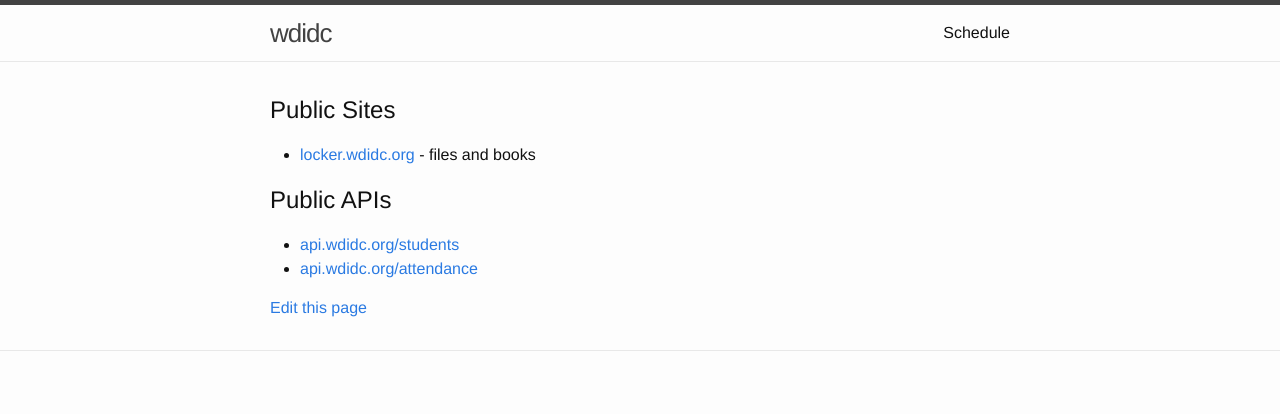
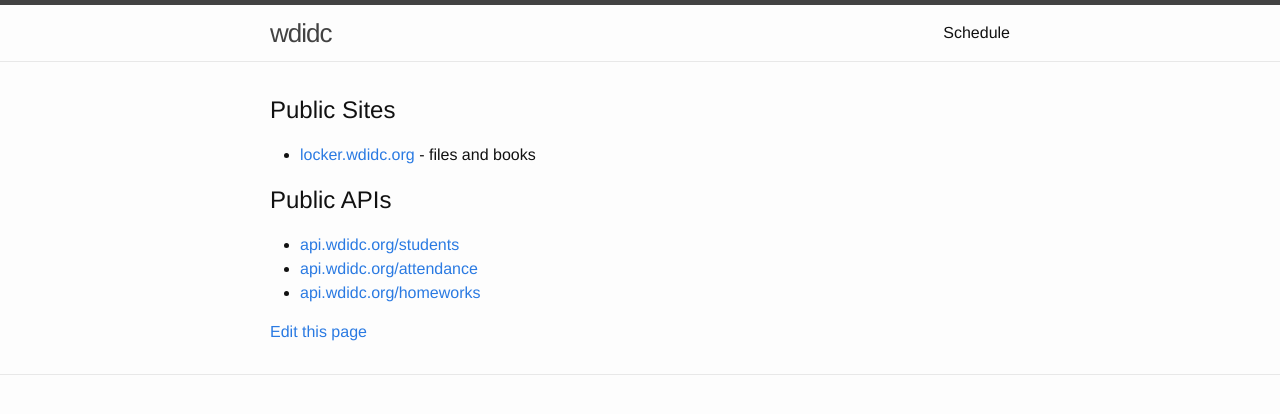
Before and after one commit to wdidc/wdidc.org, a Jekyll site: the page built from index.html, in a window 1280 px wide. Shown: the top 414 px of the page. Built offline with Jekyll 4.4.1, drawn with Linux system fonts in a browser that asks for light colours.

Commit message:
add link to homeworks api

```diff
--- a/index.html
+++ b/index.html
@@ -17,5 +17,8 @@ layout: default
     <li>
       <a href='http://api.wdidc.org/attendance'>api.wdidc.org/attendance</a>
     </li>
+    <li>
+      <a href='http://api.wdidc.org/homeworks'>api.wdidc.org/homeworks</a>
+    </li>
   </ul>
 </div>
```
